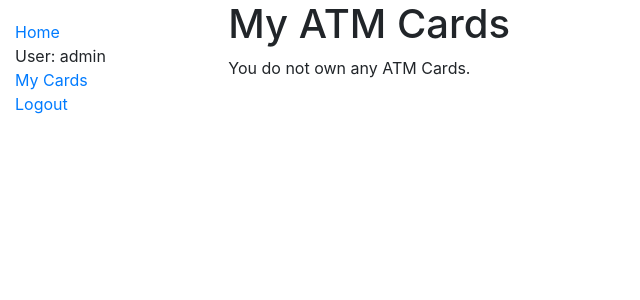
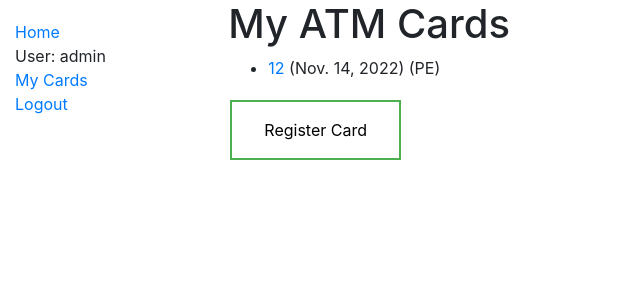
Before and after one commit to OnionKnight8/GroupProject2, a Django app: page /user/mycards/ in a window 1280 px wide. Shown: the top 300 px of the page, without its empty margins (0-640 px from the left). Run offline with Django 3.2, Linux system fonts and the light colour scheme; a user stored in the database is signed in; data comes from the database, SQL or seed files in the repository; both versions use the stored data as it was after the commit; some libraries are stand-ins or nearby versions.

Commit message:
User can now submit ATM cards for admin approval.

```diff
--- a/user/forms.py
+++ b/user/forms.py
@@ -1,7 +1,8 @@
 from django import forms
 from django.contrib.auth.models import User
 from django.contrib.auth.forms import UserCreationForm
-from .models import Customer
+from .models import Card, Customer
+from datetime import datetime, timedelta
 
 
 class ExtendedUserCreationForm(UserCreationForm):
--- a/user/models.py
+++ b/user/models.py
@@ -15,19 +15,23 @@ class Card(models.Model):
     # ATM Card Status Options
     OPEN = 'OP'
     CLOSED = 'CL'
+    PENDING = 'PE'
     CARD_STATUS_CHOICES = (
         (OPEN, 'Open'),
         (CLOSED, 'Closed'),
+        (PENDING, 'Pending'),
     )
-    card_status = models.CharField(max_length=6, choices=CARD_STATUS_CHOICES, default=OPEN,
-                                   help_text="Status of ATM Card. Card can either be Open or Closed.", )
+    card_status = models.CharField(max_length=6, choices=CARD_STATUS_CHOICES, default=PENDING,
+                                   help_text="Status of ATM Card. Card can either be Open or Closed. "
+                                             "Pending means that card has been submitted by a user, but not yet "
+                                             "approved by an admin.", )
 
     owner_id = models.ForeignKey(User, on_delete=models.PROTECT, help_text="Card holder's account.", )
 
     # Methods
     def __str__(self):
-        string = ("Date of Issue: %s\nExpiry Date: %s\nCard Status: %s\n" %
-                  (self.date_of_issue, self.expiry_date, self.card_status))
+        string = ("Owner: %s\nDate of Issue: %s\nExpiry Date: %s\nCard Status: %s\n" %
+                  (self.owner_id, self.date_of_issue, self.expiry_date, self.card_status))
         return string
 
     # Properties
@@ -49,8 +53,8 @@ class Customer(models.Model):
                                   help_text="A four digit PIN number.", blank=False, )
 
     address = models.CharField(max_length=300, help_text="User's address.", blank=False)
+    # todo: better address validation if there is remaining time
 
-    # todo: better address validation if there is remaining time
     balance = models.PositiveIntegerField(default=0, help_text="User's balance.", blank=False, )
 
     # Regex validator used to verify phone number
@@ -69,3 +73,40 @@ class Customer(models.Model):
     # todo: withdraw money
 
     # todo: deposit money
+
+
+class ATMMachine(models.Model):
+    # Fields
+    address = models.CharField(max_length=300, help_text="ATM Machine's Address.", blank=False)
+    # todo: better address validation if there is remaining time
+
+    # ATM Machine Status Choices
+    ACTIVE = 'AC'
+    INACTIVE = 'IN'
+    MACHINE_STATUS_CHOICES = (
+        (ACTIVE, 'Active'),
+        (INACTIVE, 'Inactive'),
+    )
+    machine_status = models.CharField(max_length=8, choices=MACHINE_STATUS_CHOICES, default=ACTIVE,
+                                      help_text="Status of ATM Machine. "
+                                                "Mark Active if machine is functional, otherwise mark inactive.",)
+
+    last_refill_date = models.DateField(default=datetime.now(), blank=False,
+                                        help_text="Date upon which machine was last serviced.",)
+    next_refill_date = models.DateField(default=datetime.now() + timedelta(days=14), blank=False,
+                                        help_text="Date upon which machine should be serviced next. "
+                                                  "Defaults to two weeks from date of last refill, "
+                                                  "but can be changed.",)
+
+    min_balance_inquiry = models.PositiveIntegerField(default=25, blank=False,
+                                                      help_text="The minimum balance enquiry. There is usually no "
+                                                                "reason to change this.",)
+    current_balance = models.PositiveIntegerField(default=0, help_text="Machine's current balance.", blank=False, )
+
+    # Methods
+    def __str__(self):
+        string = ("Address: %s\nStatus: %s\nLast Refill: %s\nNext Refill: %s\nMinimum Balance Inquiry: %s\n"
+                  "Current Balance:" %
+                  (self.address, self.machine_status, self.last_refill_date,
+                   self.next_refill_date, self.current_balance))
+        return string
--- a/user/static/css/styles.css
+++ b/user/static/css/styles.css
@@ -3,3 +3,27 @@
     padding: 0;
     list-style: none;
 }
+
+.button {
+  border: none;
+  color: white;
+  padding: 16px 32px;
+  text-align: center;
+  text-decoration: none;
+  display: inline-block;
+  font-size: 16px;
+  margin: 4px 2px;
+  transition-duration: 0.4s;
+  cursor: pointer;
+}
+
+.button1 {
+  background-color: white;
+  color: black;
+  border: 2px solid #4CAF50;
+}
+
+.button1:hover {
+  background-color: #4CAF50;
+  color: white;
+}
--- a/user/templates/user/card_list_borrowed_user.html
+++ b/user/templates/user/card_list_borrowed_user.html
@@ -8,7 +8,7 @@
 
       {% for card in card_list %}
       <li class="{% if card.is_expired %}text-danger{% endif %}">
-        <a href="{% url 'card_detail' card.id %}">{{card.id}}</a> ({{ card.expiry_date }})
+        <a href="{% url 'card_detail' card.id %}">{{card.id}}</a> ({{ card.expiry_date }}) ({{ card.card_status }})
       </li>
       {% endfor %}
     </ul>
@@ -16,4 +16,9 @@
     {% else %}
       <p>You do not own any ATM Cards.</p>
     {% endif %}
+
+    <form action="/user/confirmcard">
+        <input class='button button1' type="submit" value="Register Card" />
+    </form>
+
 {% endblock %}
--- a/user/urls.py
+++ b/user/urls.py
@@ -6,4 +6,6 @@ urlpatterns = [
     path('card/<int:pk>', views.CardDetailView.as_view(), name='card_detail'),
     path('mycards/', views.OwnedCardsByUserListView.as_view(), name='my-cards'),
     path('register/', views.register, name='register'),
+    path('confirmcard/', views.confirm_card, name='confirm-card'),
+    path('cardconfirmed/', views.confirmation_screen, name='card-confirmed'),
 ]
--- a/user/views.py
+++ b/user/views.py
@@ -1,10 +1,12 @@
+from django.contrib.auth.decorators import login_required
 from django.contrib.auth.mixins import LoginRequiredMixin
-from django.http import Http404
-from django.shortcuts import render, redirect
+from django.contrib.auth.models import User
+from django.http import Http404, HttpResponseRedirect
+from django.shortcuts import render, redirect, get_object_or_404
 from django.views import generic
-from django.contrib.auth.decorators import login_required
 from django.contrib.auth import authenticate, login
-from user.models import Card, Customer
+from user.models import Card
+from django.contrib import messages
 from .forms import ExtendedUserCreationForm, CustomerForm
 
 
@@ -39,13 +41,28 @@ def register(request):
             user = authenticate(username=username, password=password)
             login(request, user)
 
-            return redirect('/')
+            return HttpResponseRedirect('/user')
     else:
         form = ExtendedUserCreationForm()
         customer_form = CustomerForm()
 
     context = {'form': form, 'customer_form': customer_form}
     return render(request, 'user/register.html', context)
+
+
+@login_required
+def confirm_card(request):
+    if request.method == 'POST':
+        card = Card(owner_id=request.user)
+        card.save()
+        return HttpResponseRedirect('/user/cardconfirmed/')
+    context = {}
+    return render(request, 'user/confirmcard.html', context)
+
+
+def confirmation_screen(request):
+    context = {}
+    return render(request, 'user/cardconfirmed.html', context)
 
 
 # Shows cards owned by user when they are logged in.
@@ -55,7 +72,7 @@ class OwnedCardsByUserListView(LoginRequiredMixin, generic.ListView):
     paginate_by = 10
 
     def get_queryset(self):
-        return Card.objects.filter(owner_id=self.request.user).filter(card_status__exact='OP').order_by('date_of_issue')
+        return Card.objects.filter(owner_id=self.request.user).order_by('date_of_issue')
 
 
 # Shows details about a specific ATM card.
@@ -64,7 +81,7 @@ class CardDetailView(generic.DetailView):
 
     def card_detail_view(request, primary_key):
         try:
-            book = Card.objects.get(pk=primary_key)
+            card = Card.objects.get(pk=primary_key)
         except Card.DoesNotExist:
             raise Http404('Book does not exist')
 
```
Also changed, not shown: user/admin.py (+24 -3 lines), user/templates/user/cardconfirmed.html (added, +10 -0 lines), user/templates/user/confirmcard.html (added, +26 -0 lines), db.sqlite3, user/migrations/0021_auto_20201114_1236.py (added), user/migrations/0022_auto_20201114_1255.py (added), user/migrations/0023_auto_20201114_1345.py (added), user/migrations/0024_auto_20201114_2035.py (added).
